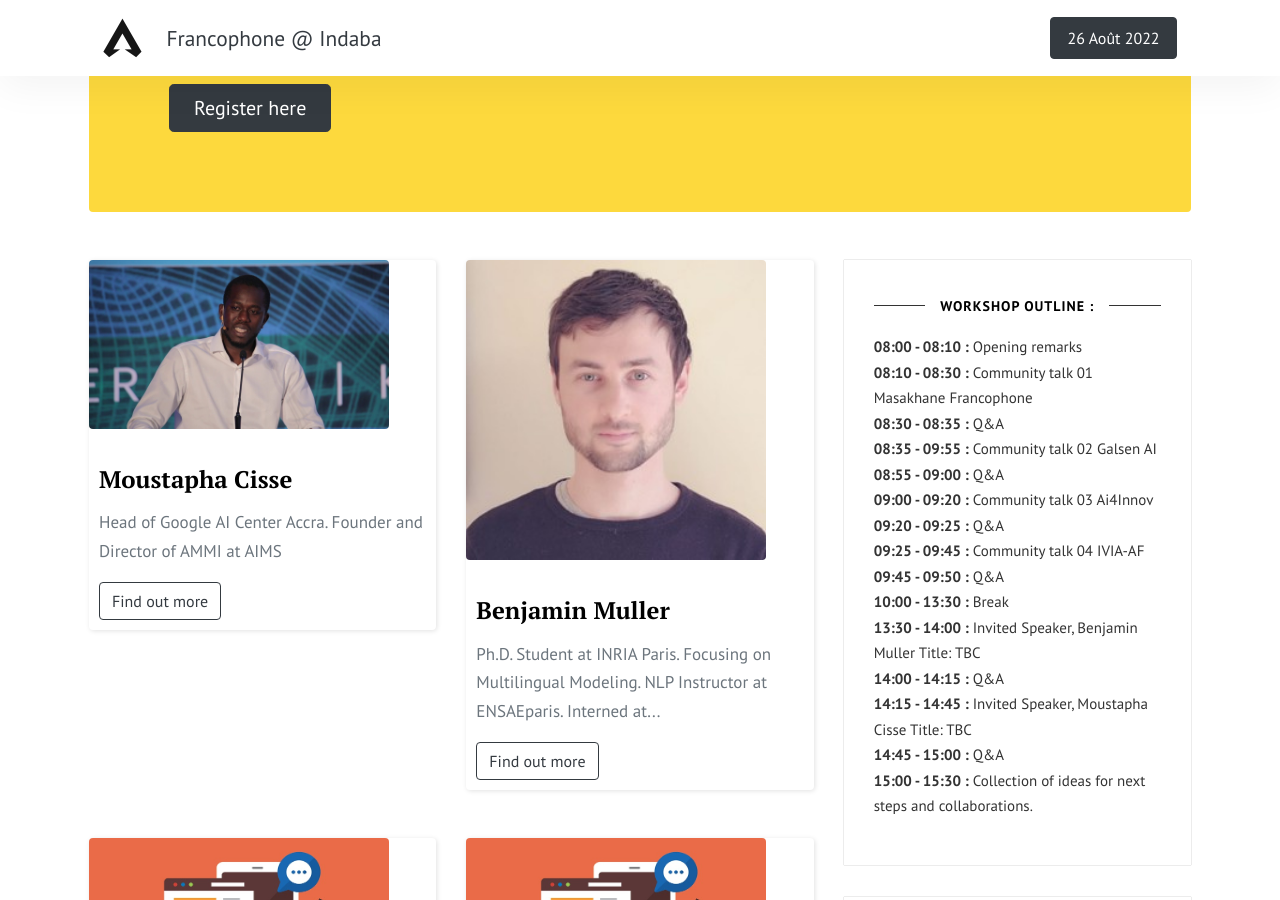
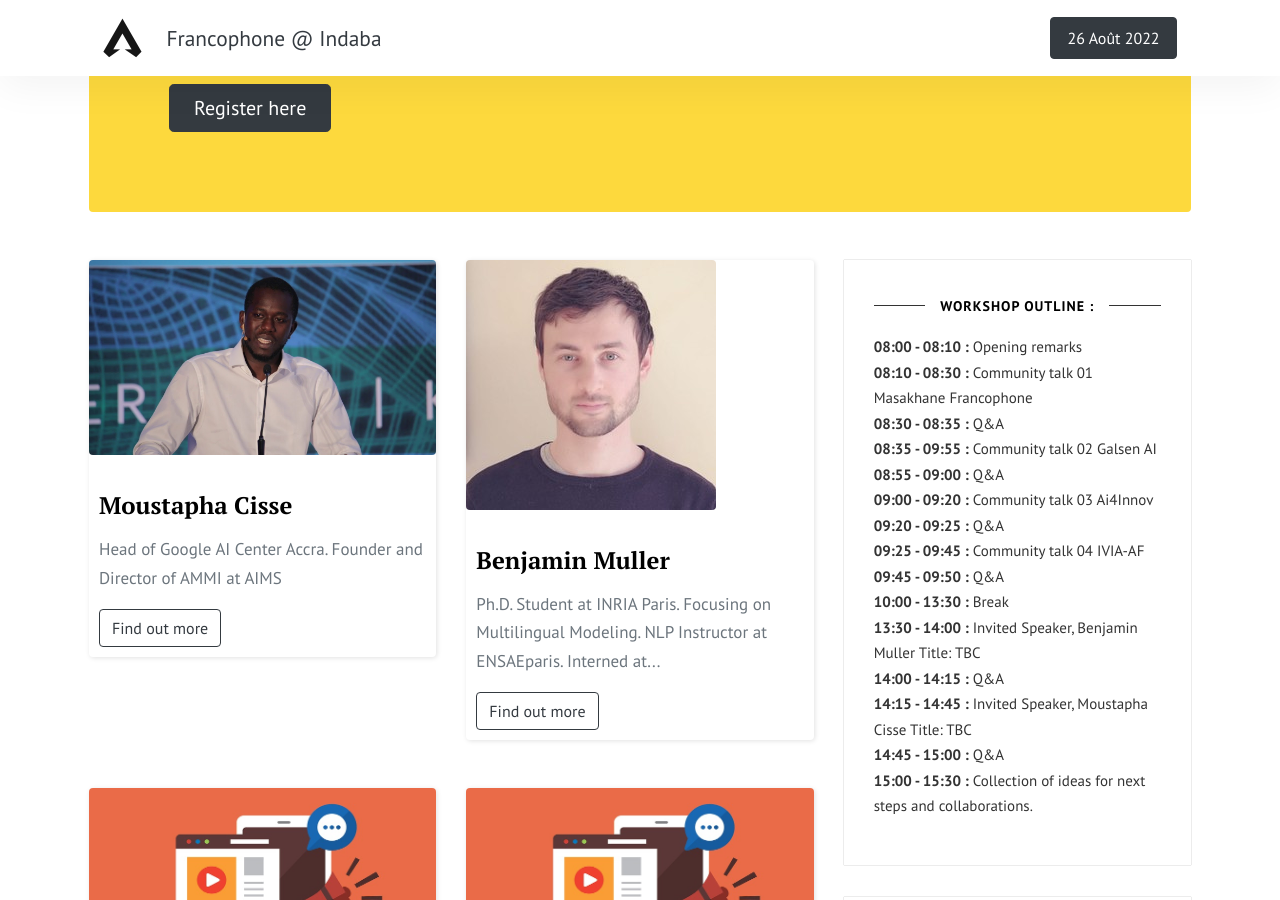
Before and after one commit to francophone-ai-indaba/francophone-ai-indaba.github.io, a Jekyll site: the page built from index.html, in a window 1280 px wide and 900 px high, scrolled down 721 px. Built offline with Jekyll 4.4.1, drawn with Linux system fonts in a browser that asks for light colours.

Commit message:
image size

```diff
--- a/_includes/cardbox.html
+++ b/_includes/cardbox.html
@@ -1,7 +1,7 @@
 <!-- begin post -->
 <div class="card">
     <a href="{{ post.url | absolute_url }}">
-        {% if person.picture %} <img class="rounded mb-4" src="{{ person.picture }}" alt="{{ person.name }}" class="center" width="300"> {% endif %}
+        {% if person.picture %} <img class="rounded mb-4" src="{{ person.picture }}" alt="{{ person.name }}" class="center" height="100px"> {% endif %}
     </a>
     <div class="card-block">
         <h2 class="card-title h4 serif-font"><a href="{{ post.url | absolute_url }}">{{ person.name }}</a></h2>
```
